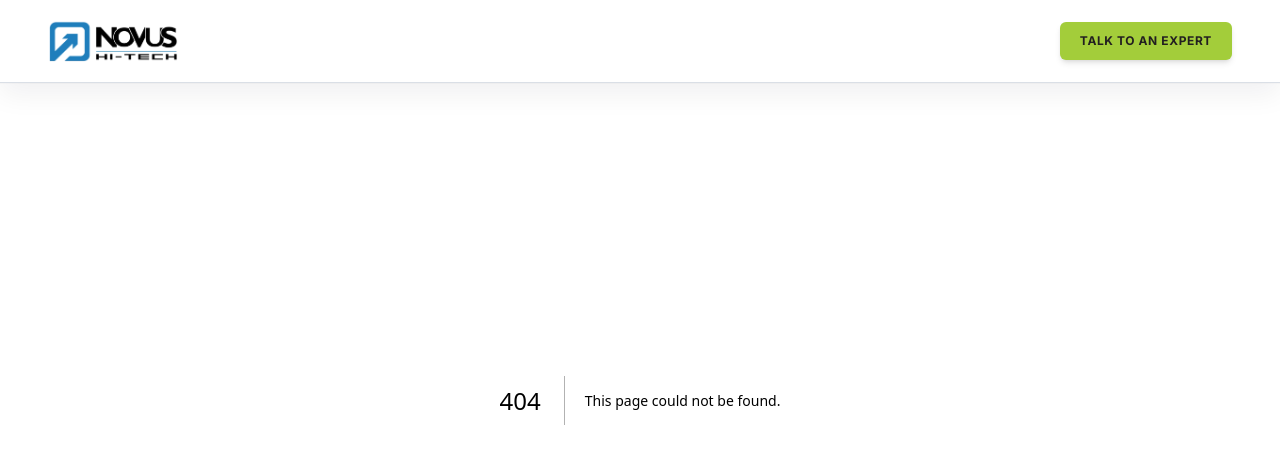
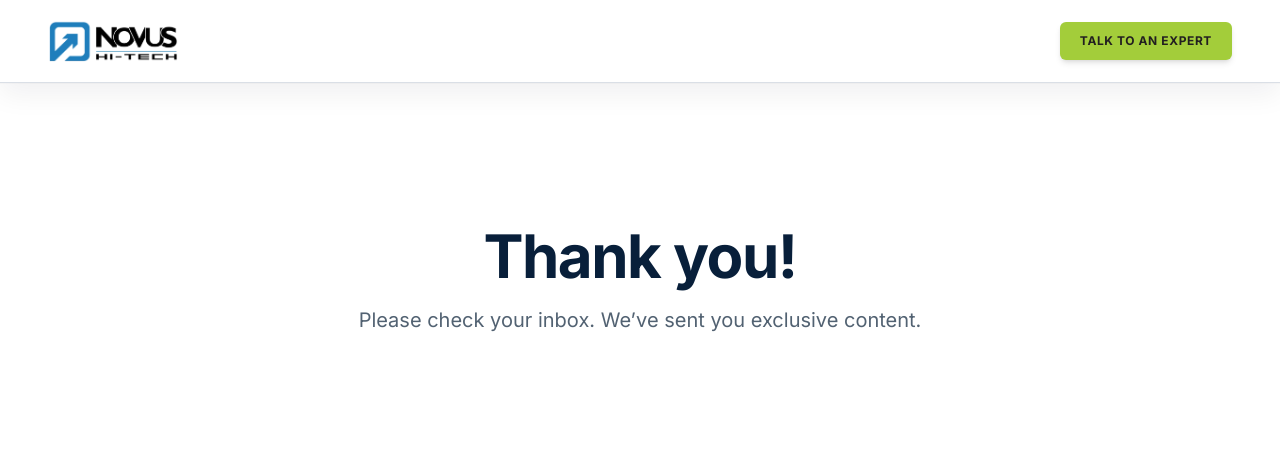
Before and after one commit to jeevan-bhardwaj/novus-hitech, a Next.js app: page /exclusive-thank-you in a window 1280 px wide. Before the commit this address had no page. Shown: the top 464 px of the page. Built offline with nearby package versions, Linux system fonts and the light colour scheme.

Commit message:
created exclusive-thank-you page

```diff
--- a/src/app/components/EnquiryModal.tsx
+++ b/src/app/components/EnquiryModal.tsx
@@ -111,6 +111,8 @@ export default function EnquiryModal({
         document.body.appendChild(downloadLink);
         downloadLink.click();
         downloadLink.remove();
+        window.location.href = "/exclusive-thank-you";
+        return;
       }
 
       setSubmitted(true);
--- /dev/null
+++ b/src/app/exclusive-thank-you/page.tsx
@@ -0,0 +1,20 @@
+import type { Metadata } from "next";
+
+export const metadata: Metadata = {
+  title: "Thank You | Novus Hi-Tech",
+};
+
+export default function ExclusiveThankYouPage() {
+  return (
+    <main className="flex min-h-[70vh] items-center justify-center bg-white px-5 py-16 text-center text-[#081f3a]">
+      <div>
+        <h1 className="text-5xl font-bold tracking-tight sm:text-6xl">
+          Thank you!
+        </h1>
+        <p className="mt-5 text-lg leading-relaxed text-[#526272] sm:text-xl">
+          Please check your inbox. We’ve sent you exclusive content.
+        </p>
+      </div>
+    </main>
+  );
+}
```
